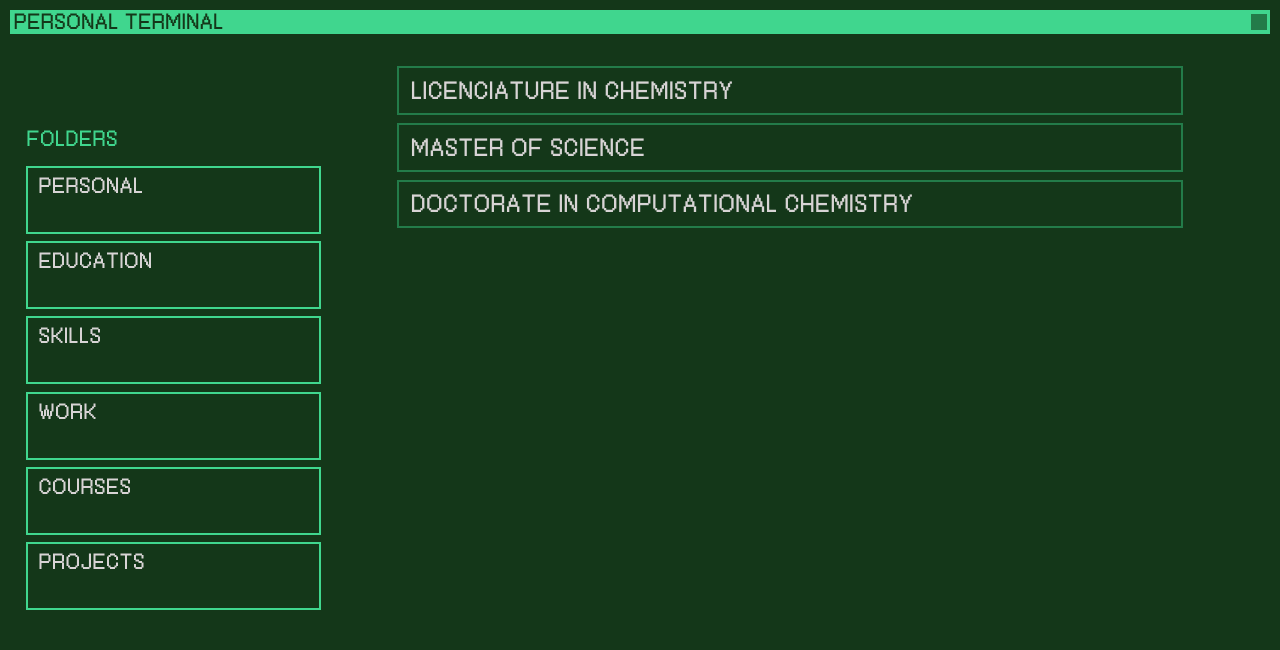
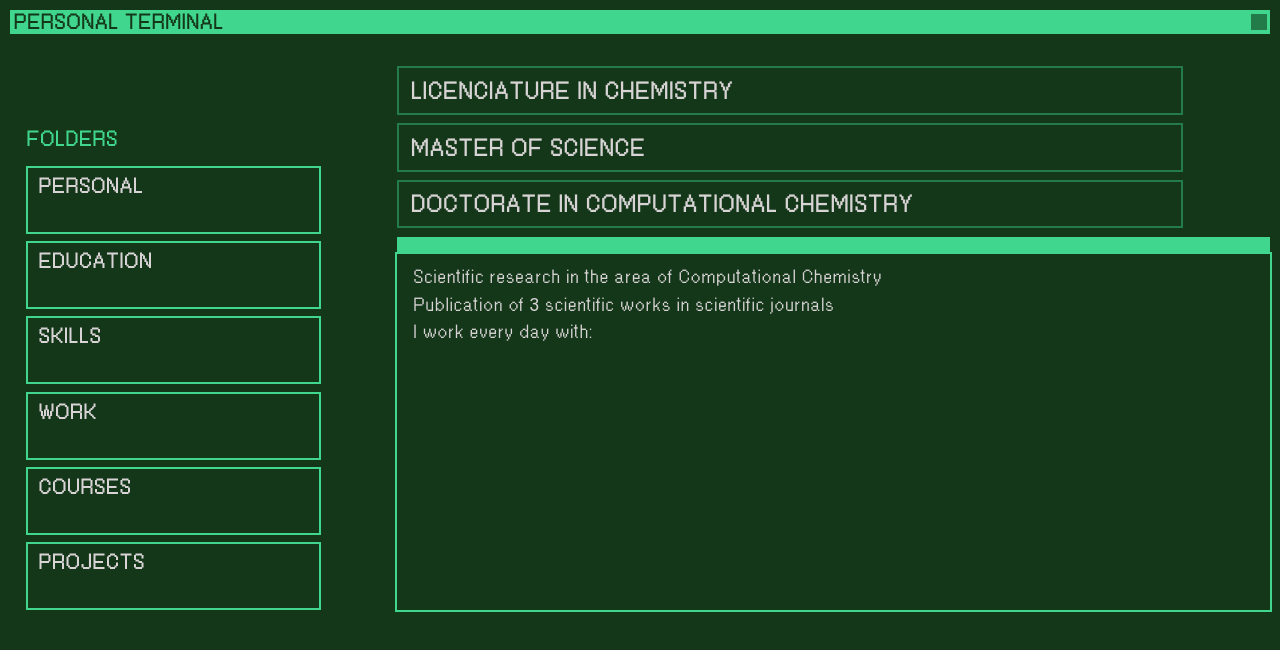
Before and after one commit to luis-martinez-s/ai-resume, a React (Create React App) app: page / in a window 1280 px wide. Shown: the top 650 px of the page. Built offline with nearby package versions, Linux system fonts and the light colour scheme.

Commit message:
layout for main content area

```diff
--- a/src/App.css
+++ b/src/App.css
@@ -32,6 +32,17 @@
     text-transform: uppercase;
     font-size: 0.75rem;
     font-weight: 1000;
+}
+
+.cpu-p > p {
+    font-family: hellovetica, roboto;
+    font-size: 0.67rem;
+    line-height: 1.7rem;
+}
+
+.number {
+    font-family: Roboto;
+    font-size: 1.1rem;
 }
 
 .truncate {
@@ -139,6 +150,7 @@
 
 #main-content-container {
     display: flex;
+    flex-direction: column;
     margin-left: 5rem;
     flex-basis: 75%;
 }
@@ -146,7 +158,8 @@
 #titles-container {
     display: flex;
     flex-direction: column;
-    flex-basis: 90%;
+    flex-basis: 31%;
+    width: 90%;
 }
 
 .title-box {
@@ -194,6 +207,35 @@
   line-height: 1.7;
 }
 
+#content-box {
+    align-self: stretch;
+    display: flex;
+    flex-direction: column;
+    flex-basis: 68%;
+}
+
+#content-headline {
+    background-color: var(--bright-green);
+    height: 1rem;
+    width: 100%;
+}
+
+#content-textbox-wrapper {
+    margin: 0 -2px 0 -2px;
+    border: 2px solid var(--bright-green);
+    overflow: hidden;
+    height: 100%;
+}
+
+#content-textbox {
+    color: var(--white);
+    padding: 0 1rem 0 1rem;
+    max-height: 22.1rem;
+    width: 100%;
+    overflow-y: scroll;
+    box-sizing: content-box;
+}
+
 .test-box {
     width: 30px;
     height: 30px;
--- a/src/App.js
+++ b/src/App.js
@@ -3,6 +3,7 @@ import './App.css';
 import TopBar from './components/TopBar';
 import MenuBox from './components/MenuBox';
 import Titles from './components/Titles';
+import Content from './components/Content';
 
 class App extends Component {
   constructor(props) {
@@ -168,6 +169,8 @@ class App extends Component {
 
               </div>
 
+                <Content />
+
             </main>
 
           </div>
--- /dev/null
+++ b/src/components/Content.js
@@ -0,0 +1,21 @@
+import React, { Component } from 'react';
+
+class Content extends Component {
+    constructor(props) {
+        super(props);
+    }
+    render() {
+        return (
+            <div id='content-box'>
+                <div id='content-headline'></div>
+                <div id='content-textbox-wrapper'>
+                    <div id='content-textbox' className='cpu-p'>
+                        <p>Scientific research in the area of Computational Chemistry<br />Publication of <span className='number'>3</span> scientific works in scientific journals<br />I work every day with:</p>
+                    </div>
+                </div>
+            </div>
+        );
+    }
+}
+
+export default Content;
```
